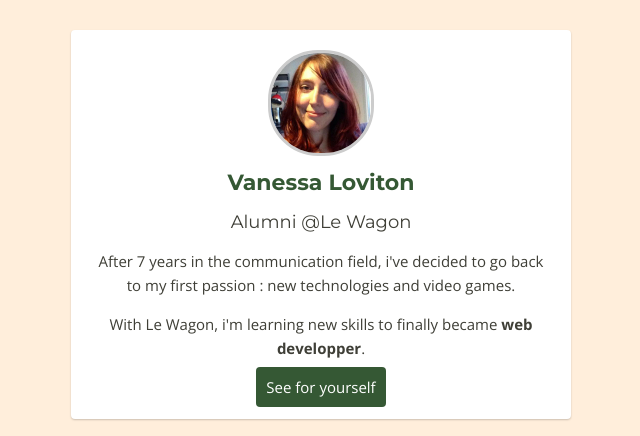
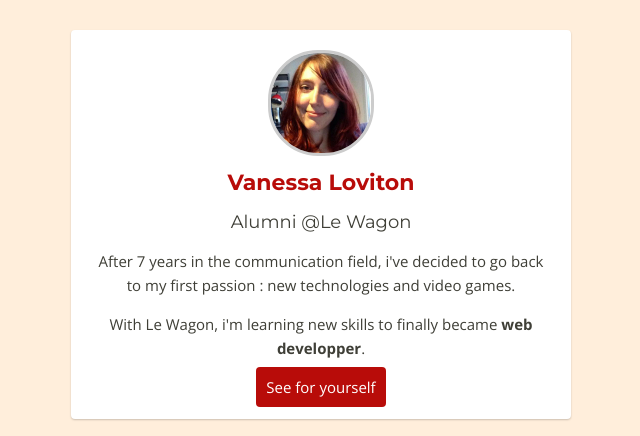
Before and after one commit to Ayliane/profile, a plain HTML site: page index.html in a window 1280 px wide. Shown: the top 436 px of the page, without its empty margins (319-959 px from the left). Drawn offline with nearby package versions, Linux system fonts and the light colour scheme.

Commit message:
Changing color

```diff
--- a/style.css
+++ b/style.css
@@ -21,7 +21,7 @@ h1, h2, h3 {
 }
 
 h1 {
-  color: #355834;
+  color: #B80C09;
   font-size: 22px;
 }
 
@@ -45,7 +45,7 @@ a {
 }
 
 a:hover {
-  color: #355834;
+  color: #B80C09;
 }
 
 div {
@@ -96,7 +96,7 @@ table {
 }
 
 .btn-green {
-  background: #355834;
+  background: #B80C09;
   color: white;
   font-weight: 500;
   padding: 10px;
@@ -104,7 +104,7 @@ table {
 }
 
 .btn-green:hover {
-  background: #2EAD29;
+  background: #FF0000;
   color: white;
 }
 
```
